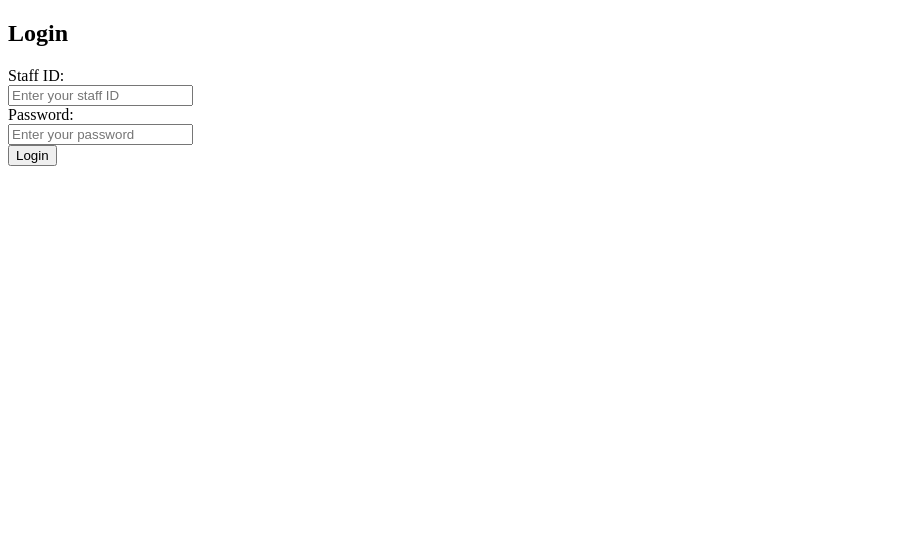
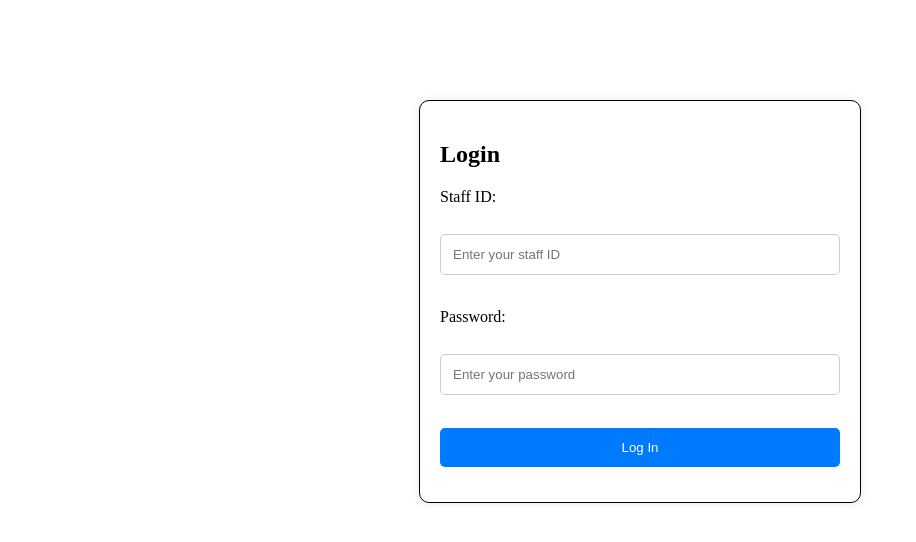
Before and after one commit to ScottForster400/Inventory-Managment-System, a PHP site: page /login.php in a window 1280 px wide. Shown: the top 542 px of the page, without its empty margins (0-916 px from the left). Run offline with PHP 8.4, Linux system fonts and the light colour scheme.

Commit message:
log in css

```diff
--- a/css/desktop.css
+++ b/css/desktop.css
@@ -112,3 +112,48 @@ nav #page-links{
 .contacts {
     padding: 5%;
 }
+
+.login-section {
+    width: 400px;
+    margin: auto;
+    margin-top: 100px;
+    padding: 20px;
+    border: 1px solid #000;
+    border-radius: 10px;
+    background-color: #fff;
+    box-shadow: 0 0 10px rgba(0, 0, 0, 0.1);
+}
+
+.login-section h2 {
+    margin-bottom: 20px;
+    color: #000;
+}
+
+.login-section form {
+    display: flex;
+    flex-direction: column;
+}
+
+.login-section label {
+    margin-bottom: 10px;
+    color: #000;
+}
+
+.login-section input[type="text"],
+.login-section input[type="password"],
+.login-section button {
+    padding: 12px;
+    margin-bottom: 15px;
+    border: 1px solid #ccc;
+    border-radius: 5px;
+}
+
+.login-section button {
+    border: none;
+    background-color: #007bff;
+    color: #fff;
+}
+
+.login-section button:hover {
+    background-color: #0056b3;
+}
--- a/login.php
+++ b/login.php
@@ -20,7 +20,7 @@
             <input type="text" id="email" name="email" placeholder="Enter your staff ID" required><br>
             <label for="password">Password:</label><br>
             <input type="password" id="password" name="password" placeholder="Enter your password" required><br>
-            <button type="submit">Login</button>
+            <button type="submit">Log In</button>
         </form>
     </div>
 
```
